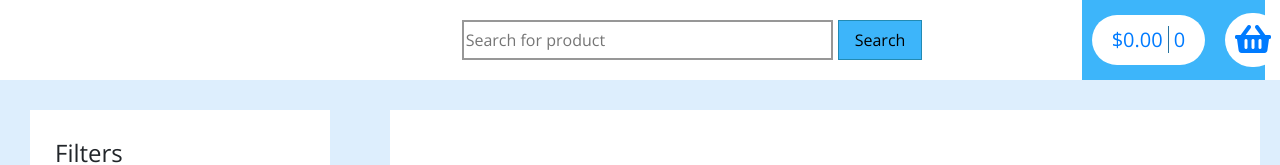
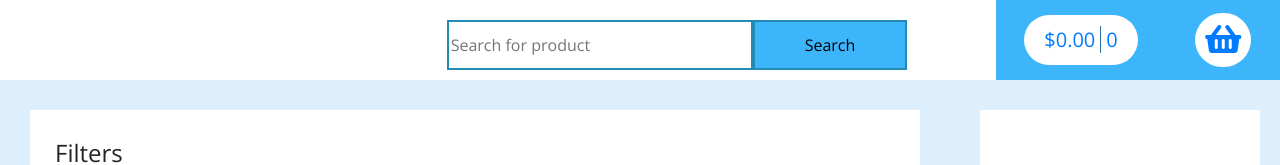
Before and after one commit to mikolajadamski/trading-site, an Angular app in the folder frontend/angular-trading-site/: page /cart-details in a window 1280 px wide. Shown: the top 165 px of the page. Built offline with nearby package versions, Linux system fonts and the light colour scheme; no server answers.

Commit message:
update: make header responsive

```diff
--- a/frontend/angular-trading-site/src/app/app.component.css
+++ b/frontend/angular-trading-site/src/app/app.component.css
@@ -1,10 +1,8 @@
 .page-wrapper {
-  width: 100%;
-  min-height: 300px;
   display: grid;
   background-color: rgb(221, 238, 253);
-  grid-template-columns: 1fr;
-  grid-template-rows: 100px auto 1fr auto;
+  grid-template-columns: minmax(0, 1fr);
+  grid-template-rows: 50px auto 1fr auto;
   grid-template-areas:
     "header"
     "filters"
@@ -12,30 +10,38 @@
     "footer";
 }
 
-@media (min-width: 641px) {
-  .page-wrapper {
-    grid-template-columns: auto 1fr;
-    grid-template-rows: auto 1fr auto;
-    grid-template-areas:
-      "filters header"
-      "filters content"
-      "filters footer";
-  }
+.header-row {
+  display: grid;
+  grid-template-rows: 100%;
+  grid-template-columns: 1fr;
+  height: 100%;
 }
 
-@media (min-width: 1025px) {
+@media(min-width: 641px) {
   .page-wrapper {
+    grid-template-rows: 80px auto 1fr auto;
     grid-template-areas:
       "header header"
       "filters content"
       "footer footer";
   }
+  .header-row {
+    grid-template-columns: 1.5fr 2fr 1fr;
+  }
+  .searchbar-col{
+    grid-column: 2/3;
+  }
+}
+
+@media (min-width: 1025px) {
+
 }
 
 .header-container {
   grid-area: header;
   background-color: white;
   margin: 0;
+  width: 100%;
 
 }
 
--- a/frontend/angular-trading-site/src/app/app.component.html
+++ b/frontend/angular-trading-site/src/app/app.component.html
@@ -1,13 +1,11 @@
-
 
 <div class="page-wrapper">
-  <div class="header-container container-fluid">
-    <div class="row">
-      <div class="col-4"></div>
-      <div class="col-6">
+  <div class="header-container">
+    <div class="header-row">
+      <div class="searchbar-col">
         <app-search></app-search>
       </div>
-      <div class="col-2 container-fluid">
+      <div class="cart-col">
           <app-cart-status></app-cart-status>
       </div>
     </div>
@@ -18,7 +16,6 @@
   </div>
 
   <div class="content-container">
-
     <router-outlet></router-outlet>
   </div>
 
--- a/frontend/angular-trading-site/src/app/components/cart-status/cart-status.component.css
+++ b/frontend/angular-trading-site/src/app/components/cart-status/cart-status.component.css
@@ -1,6 +1,6 @@
 .cart-container{
   background-color: rgb(61, 181, 250);
-  display: flex;
+  display: none;
   flex-direction: row;
   align-items: center;
   justify-content: space-around;
@@ -35,3 +35,15 @@
   margin-left: 5px;
   padding-left: 5px;
 }
+
+
+@media(min-width: 641px) {
+  .cart-container{
+    background-color: rgb(61, 181, 250);
+    display: flex;
+    flex-direction: row;
+    align-items: center;
+    justify-content: space-around;
+    height: 100%;
+  }
+}
--- a/frontend/angular-trading-site/src/app/components/search/search.component.css
+++ b/frontend/angular-trading-site/src/app/components/search/search.component.css
@@ -1,21 +1,42 @@
 .searchbar{
-  padding: 20px;
-  width: 500px;
-  height: 80px;
-  display: flex;
+  height: 50px;
+  width: 100%;
+  display: grid;
+  grid-template-columns: 2fr 1fr;
 }
 
 .search-input {
-  outline: none;
-  border: 2px solid rgb(151, 151, 151);
-  width: 100%;
-  height: 40px;
+  border: 2px solid rgb(34, 138, 179);
+  height: 50px;
 }
 
 .search-button {
-  margin-left: 5px;
   background-color: rgb(61, 181, 250);
-  border: 1px solid rgb(34, 138, 179);
+  border: 2px solid rgb(34, 138, 179);
   color: rgb(0, 0, 0);
-  width: 100px;
+  height: 50px;
 }
+
+
+@media (min-width: 641px) {
+
+  .searchbar {
+    padding: 20px;
+    width: 350px;
+  }
+
+  .search-input {
+    outline: none;
+    width: 100%;
+  }
+
+
+}
+
+@media (min-width: 1025px) {
+
+  .searchbar {
+    width: 500px;
+  }
+
+}
--- a/frontend/angular-trading-site/src/app/services/product.service.ts
+++ b/frontend/angular-trading-site/src/app/services/product.service.ts
@@ -19,7 +19,7 @@ export class ProductService {
                          categoryId: number): Observable<GetResponseProducts> {
 
     const searchUrl = `${this.baseUrl}/search/findByCategoryId?id=${categoryId}&page=${page}&size=${pageSize}`;
-
+    console.log(searchUrl);
     return this.httpClient.get<GetResponseProducts>(searchUrl);
   }
 
```
